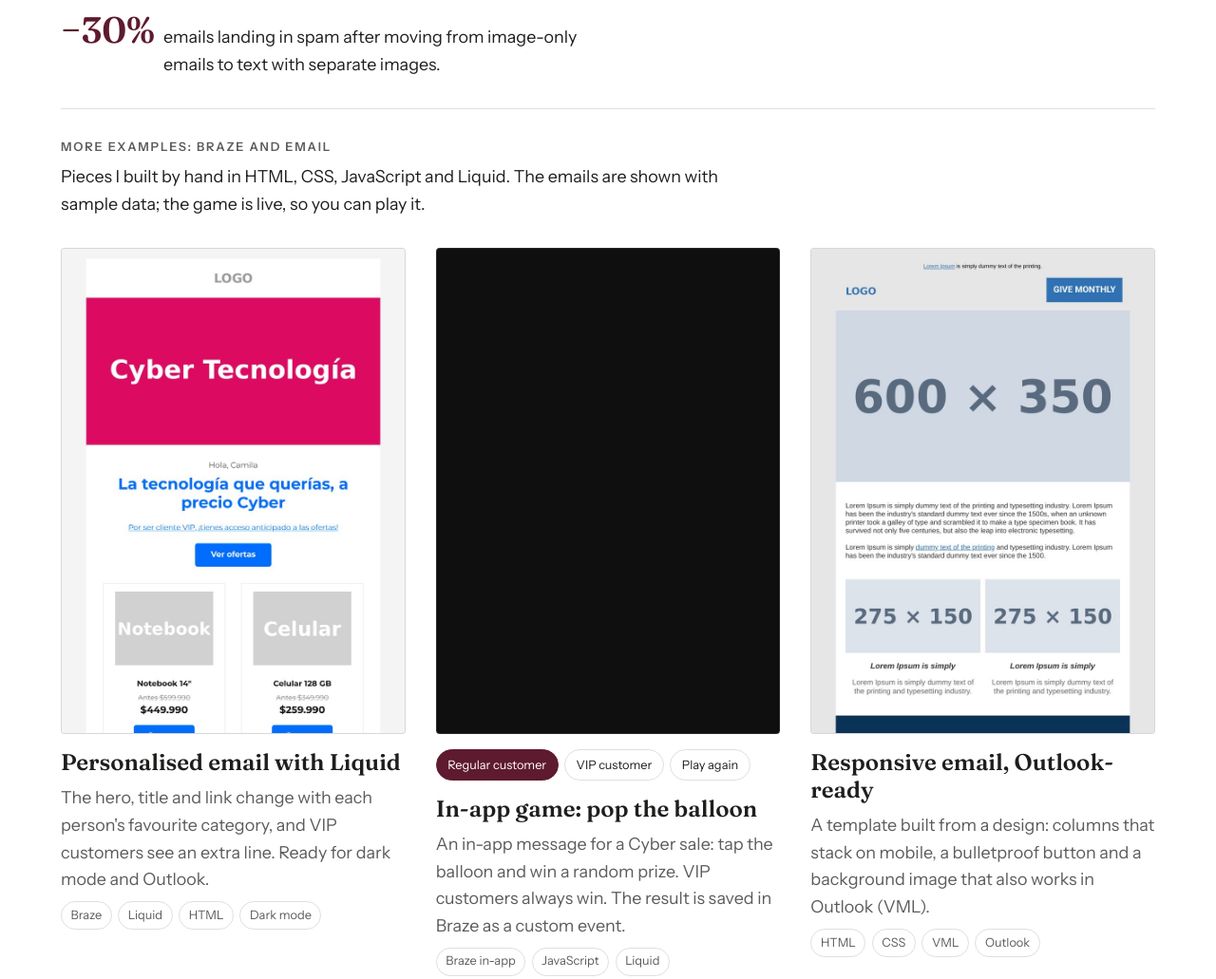
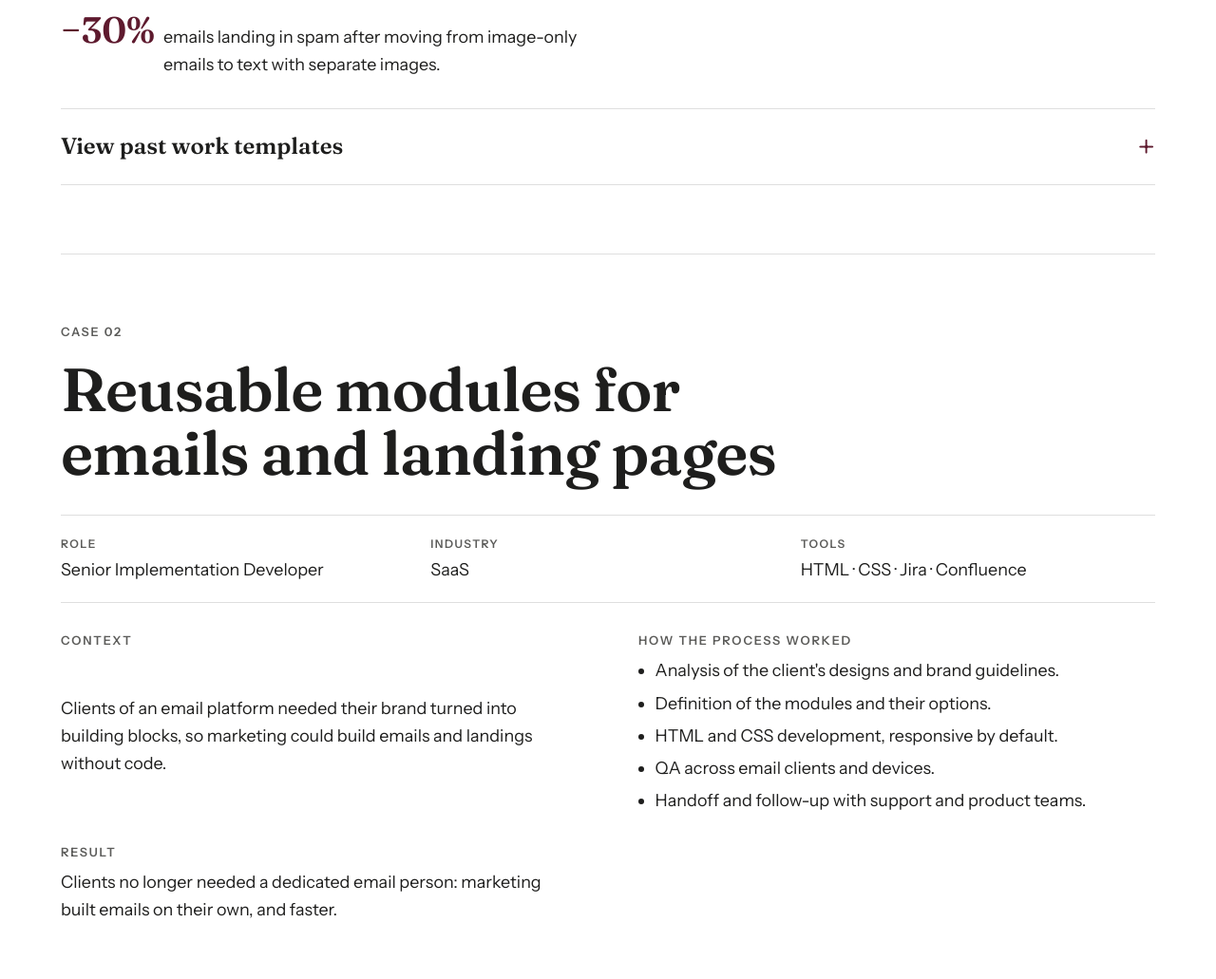
Before and after one commit to CamLoureiro/camloureiro.github.io, a plain HTML site: page casos.html in a window 1280 px wide. Shown: the part 1647-2678 px from the top of the page at 95% size. Drawn offline with Linux system fonts and the light colour scheme.

Commit message:
Casos 01: ejemplos en desplegable "Ver plantilla de trabajos realizados"
Co-Authored-By: Claude Opus 5.5 <noreply@anthropic.com>
Claude-Session: https://claude.ai/code/session_01Q3Nz7abaUX9JEWEGveTb6W

```diff
--- a/assets/css/styles.css
+++ b/assets/css/styles.css
@@ -906,7 +906,20 @@ fieldset.field { border: 0; margin: 0; padding: 0; }
    10. Ejemplos de Braze y email (caso 01)
    Capturas de emails en un marco con scroll + juego en vivo en un iframe.
 --------------------------------------------------------- */
-.examples { display: grid; gap: var(--space-m); padding-top: var(--space-m); border-top: 1px solid var(--line); }
+.examples { border-block: 1px solid var(--line); }
+/* Título que despliega los ejemplos, con + / − a la derecha */
+.examples__toggle {
+  display: flex; justify-content: space-between; align-items: center; gap: 1rem;
+  padding: 1.25rem 0;
+  font-family: var(--font-display); font-weight: 600; font-size: var(--step-1);
+  cursor: pointer; list-style: none;
+}
+.examples__toggle::-webkit-details-marker { display: none; }
+.examples__toggle::after { content: "+"; color: var(--accent); font-size: 1.4em; line-height: 1; }
+.examples[open] > .examples__toggle::after { content: "−"; }
+.examples__toggle:hover { color: var(--accent); }
+.examples__toggle:focus-visible { outline: 2px solid var(--accent); outline-offset: 2px; }
+.examples[open] > .examples__grid { padding-bottom: var(--space-m); }
 .examples__grid { display: grid; gap: 2.5rem; }
 @media (min-width: 48rem) { .examples__grid { grid-template-columns: repeat(2, 1fr); gap: 2rem; } }
 @media (min-width: 64rem) { .examples__grid { grid-template-columns: repeat(3, 1fr); } }
--- a/casos.html
+++ b/casos.html
@@ -39,8 +39,8 @@
   <link rel="preconnect" href="https://fonts.gstatic.com" crossorigin>
   <link rel="stylesheet" href="https://fonts.googleapis.com/css2?family=Fraunces:ital,opsz,wght@0,9..144,300..600;1,9..144,300..600&family=Instrument+Sans:wght@400..600&display=swap">
 
-  <link rel="stylesheet" href="assets/css/styles.css?v=20261123a">
-  <script src="assets/js/main.js?v=20261123a" defer></script>
+  <link rel="stylesheet" href="assets/css/styles.css?v=20261123b">
+  <script src="assets/js/main.js?v=20261123b" defer></script>
 </head>
 <body>
   <a class="skip-link" href="#main"><span data-lang="en">Skip to content</span><span data-lang="es">Ir al contenido</span></a>
@@ -143,13 +143,10 @@
             </div>
           </div>
 
-          <!-- Más ejemplos: piezas hechas a mano para Braze y email.
+          <!-- Más ejemplos (desplegable): piezas hechas a mano para Braze y email.
                Los emails van como captura (con datos de ejemplo); el juego va en vivo dentro de un iframe. -->
-          <div class="examples reveal">
-            <div class="case__block">
-              <h3 data-lang="en">More examples: Braze and email</h3><h3 data-lang="es">Más ejemplos: Braze y email</h3>
-              <p data-lang="en">Pieces I built by hand in HTML, CSS, JavaScript and Liquid. The emails are shown with sample data; the game is live, so you can play it.</p><p data-lang="es">Piezas que armé a mano en HTML, CSS, JavaScript y Liquid. Los emails se ven con datos de ejemplo; el juego está en vivo, así que podés jugarlo.</p>
-            </div>
+          <details class="examples reveal">
+            <summary class="examples__toggle"><span data-lang="en">View past work templates</span><span data-lang="es">Ver plantilla de trabajos realizados</span></summary>
 
             <div class="examples__grid">
 
@@ -195,7 +192,7 @@
               </figure>
 
             </div>
-          </div>
+          </details>
         </article>
 
         <!-- ===================== CASO 2 ===================== -->
```
Also changed, not shown: 404.html (+2 -2 lines), about.html (+2 -2 lines), contacto.html (+2 -2 lines), gracias.html (+2 -2 lines), index.html (+2 -2 lines).
